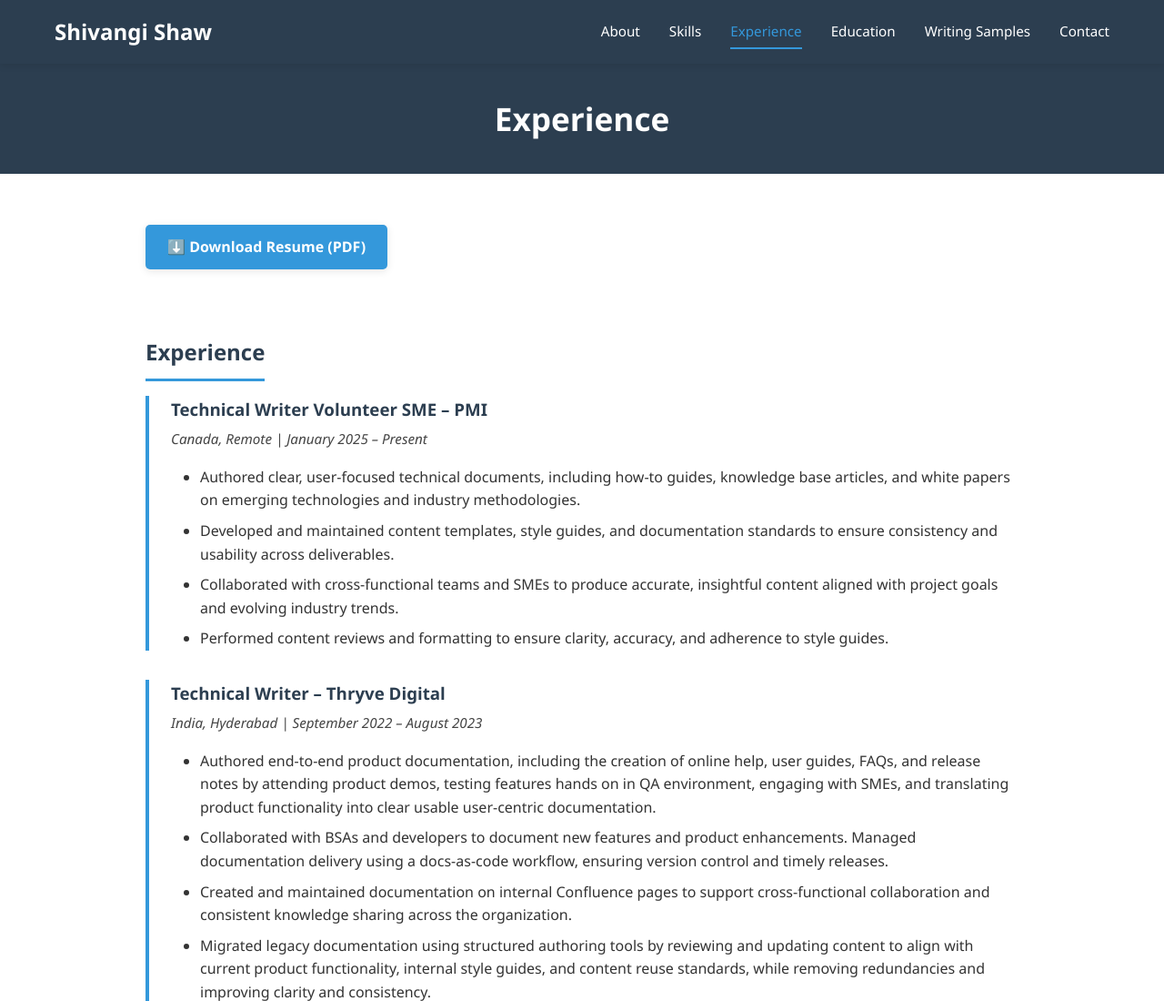
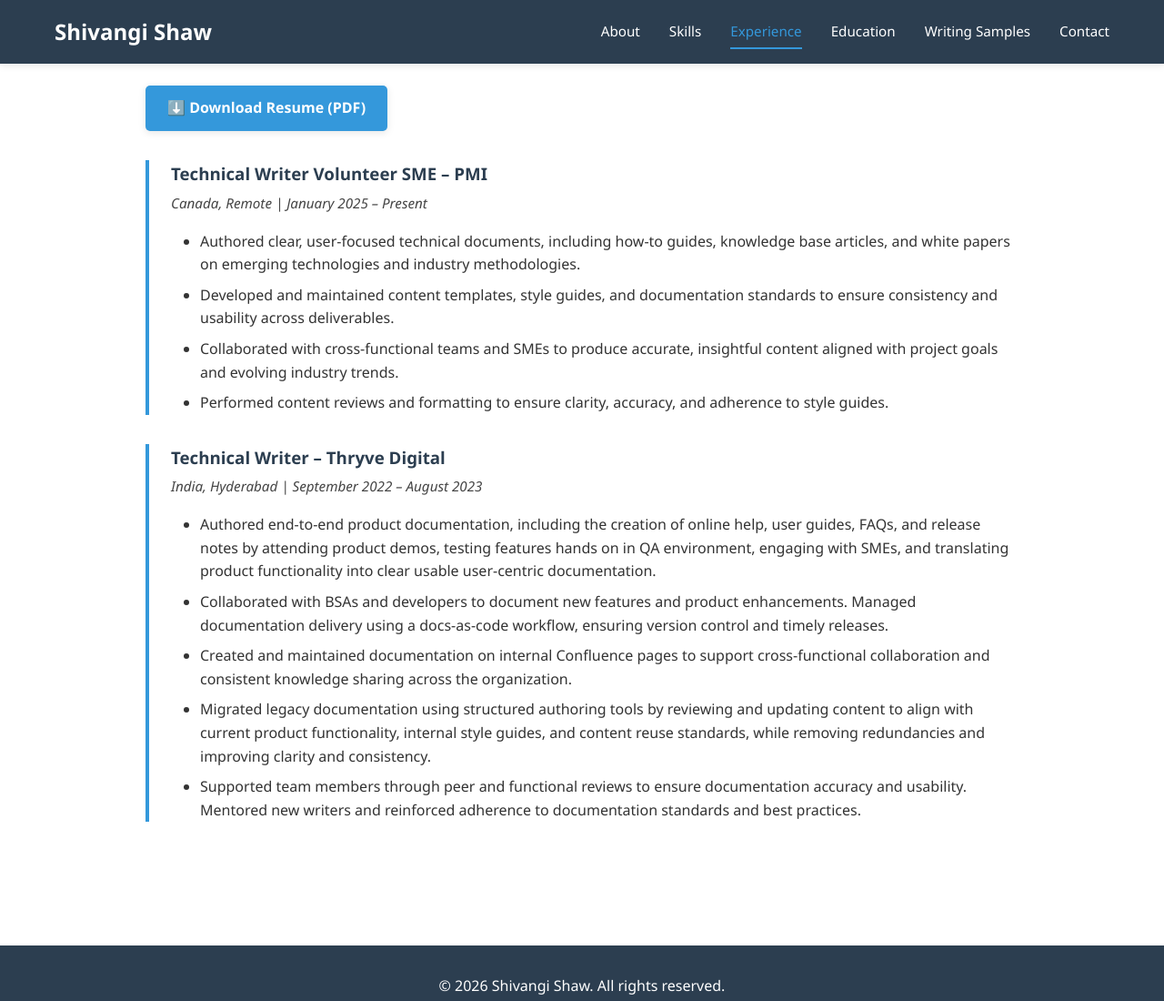
Before and after one commit to shivangishaw/shivangishaw.github.io, a plain HTML site: page resume.html in a window 1280 px wide. Shown: the top 1100 px of the page at 91% size. Drawn offline with Linux system fonts and the light colour scheme.

Commit message:
Remove page headers from skills and experience tabs

```diff
--- a/resume.html
+++ b/resume.html
@@ -24,20 +24,12 @@
 
     <!-- Main Content -->
     <main>
-        <section class="page-header">
-            <div class="container">
-                <h1>Experience</h1>
-            </div>
-        </section>
-
         <section class="content-section">
             <div class="container">
                 <div class="resume-content">
                     <div class="download-btn-container">
                         <a href="assets/resume.pdf" class="download-btn">⬇️ Download Resume (PDF)</a>
                     </div>
-
-                    <h2>Experience</h2>
                     <div class="experience-item">
                         <h3>Technical Writer Volunteer SME – PMI</h3>
                         <p class="company">Canada, Remote | January 2025 – Present</p>
```
Also changed, not shown: skills.html (+0 -6 lines).
